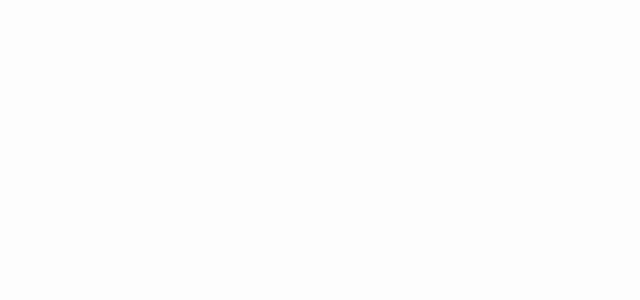
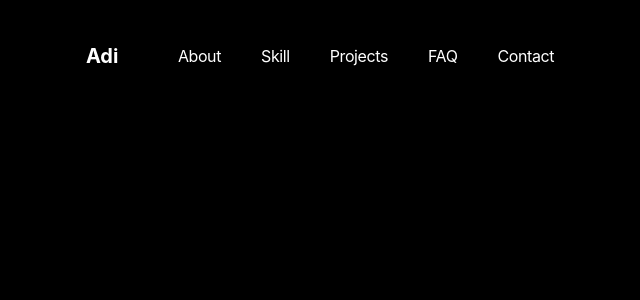
Before and after one commit to mldilink/portfolio-web, a Next.js app in the folder my-portfolio/: page / in a window 1280 px wide. Shown: the top 300 px of the page, without its empty margins (316-956 px from the left). Built offline with nearby package versions, Linux system fonts and the light colour scheme.

Commit message:
feat: implement responsive portfolio navbar

```diff
--- a/my-portfolio/app/globals.css
+++ b/my-portfolio/app/globals.css
@@ -257,6 +257,8 @@
     @apply bg-background text-foreground;
     font-family: 'Inter', Arial, sans-serif;
     font-weight: 400;
+    background-color: var(--color-black);
+    color: var(--color-white);
   }
 
   button,
@@ -276,3 +278,23 @@
     max-width: 100%;
   }
 }
+
+@keyframes navbar-open {
+  from {
+    height: 3rem;
+  }
+
+  to {
+    height: calc(100dvh - 2rem);
+  }
+}
+
+@keyframes navbar-close {
+  from {
+    height: calc(100dvh - 2rem);
+  }
+
+  to {
+    height: 3rem;
+  }
+}
--- a/my-portfolio/app/page.tsx
+++ b/my-portfolio/app/page.tsx
@@ -1,3 +1,9 @@
+import { Navbar } from '@/components/layout/navbar';
+
 export default function Home() {
-  return <main>{/* Portfolio sections will be added here */}</main>;
+  return (
+    <main>
+      <Navbar />
+    </main>
+  );
 }
--- /dev/null
+++ b/my-portfolio/components/layout/navbar.tsx
@@ -0,0 +1,115 @@
+'use client';
+
+import { useState } from 'react';
+
+const navItems = [
+  { label: 'About', href: '#about' },
+  { label: 'Skill', href: '#skill' },
+  { label: 'Projects', href: '#projects' },
+  { label: 'FAQ', href: '#faq' },
+  { label: 'Contact', href: '#contact' },
+];
+
+export function Navbar() {
+  const [isOpen, setIsOpen] = useState(false);
+  const [isClosing, setIsClosing] = useState(false);
+
+  const handleMenuToggle = () => {
+    if (isOpen) {
+      setIsClosing(true);
+
+      setTimeout(() => {
+        setIsOpen(false);
+        setIsClosing(false);
+      }, 500);
+
+      return;
+    }
+
+    setIsOpen(true);
+  };
+
+  return (
+    <header className='absolute left-4 right-4 top-4 z-50 mx-auto md:left-1/2 md:right-auto md:top-8 md:w-fit md:-translate-x-1/2'>
+      <nav
+        className={`relative flex items-center justify-between overflow-hidden md:gap-6 md:bg-black/20 md:px-6 ${
+          isOpen
+            ? 'w-full items-start rounded-2xl bg-black/40 p-4'
+            : 'h-12 w-full rounded-full bg-black/40 px-4'
+        } ${
+          isClosing
+            ? 'animate-[navbar-close_500ms_ease-in-out_forwards]'
+            : isOpen
+              ? 'animate-[navbar-open_500ms_ease-in-out_forwards]'
+              : ''
+        } md:h-12 md:w-fit md:items-center md:rounded-full`}
+      >
+        {/* Logo */}
+        <a href='#home' className='text-xl font-bold text-white md:w-15'>
+          Adi
+        </a>
+
+        {/* Desktop Navigation */}
+        <ul className='hidden items-center gap-6 md:flex'>
+          {navItems.map((item) => (
+            <li key={item.href}>
+              <a
+                href={item.href}
+                className='flex items-center justify-center px-2 py-2 text-base font-normal tracking-tight text-white transition-opacity hover:opacity-70'
+              >
+                {item.label}
+              </a>
+            </li>
+          ))}
+        </ul>
+
+        {/* Mobile Menu Button */}
+        <button
+          type='button'
+          aria-label={isOpen ? 'Close navigation menu' : 'Open navigation menu'}
+          aria-expanded={isOpen}
+          onClick={handleMenuToggle}
+          className='flex size-6 items-center justify-center text-white md:hidden'
+        >
+          <svg
+            width='24'
+            height='24'
+            viewBox='0 0 24 24'
+            fill='none'
+            stroke='currentColor'
+            strokeWidth='2'
+            strokeLinecap='round'
+            aria-hidden='true'
+          >
+            {isOpen ? (
+              <path d='M18 6L6 18M6 6l12 12' />
+            ) : (
+              <path d='M3 6h18M3 12h18M3 18h18' />
+            )}
+          </svg>
+        </button>
+
+        {/* Mobile Navigation Links */}
+        {isOpen && (
+          <ul
+            className={`absolute left-0 right-0 top-12 flex flex-col px-4 pt-4 transition-opacity duration-200 ${
+              isClosing ? 'pointer-events-none opacity-0' : 'opacity-100'
+            } md:hidden`}
+          >
+            {navItems.map((item) => (
+              <li key={item.href} className='h-11.5'>
+                <a
+                  href={item.href}
+                  onClick={handleMenuToggle}
+                  className='flex h-full items-center py-2 text-base font-normal tracking-[-0.03em] text-white'
+                >
+                  {item.label}
+                </a>
+              </li>
+            ))}
+          </ul>
+        )}
+      </nav>
+    </header>
+  );
+}
```
